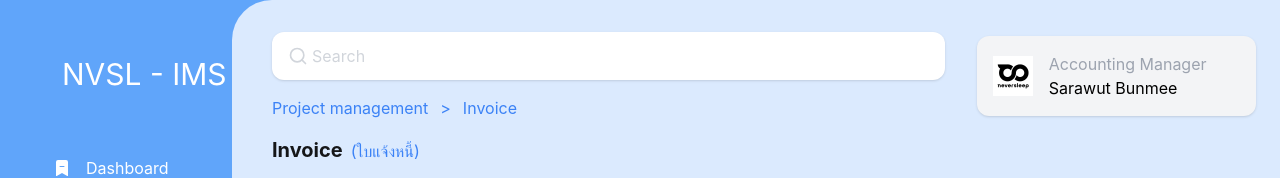
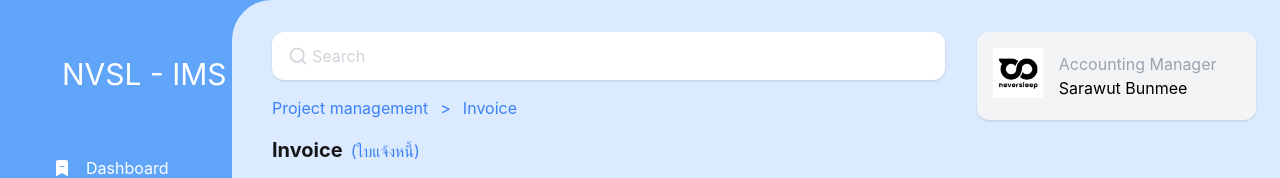
Before and after one commit to owutowut/NeverSleep-FE, a Next.js app: page / in a window 1280 px wide. Shown: the top 178 px of the page. Built offline with nearby package versions, Linux system fonts and the light colour scheme.

Commit message:
img to Image react

```diff
--- a/components/Profile.js
+++ b/components/Profile.js
@@ -1,10 +1,11 @@
 import React from 'react';
+import Image from 'next/image'
 
 const Profile = () => {
     return (
         <div className='flex p-4 space-x-4 bg-gray-100 rounded-xl shadow lg:w-2/5 lg:self-center'>
             <div className='self-center'>
-                <img className='h-10 w-10' src="/neverSleepIcon.png" alt='Profile'/>
+                <Image width={50} height={50} src="/neverSleepIcon.png" alt='Profile'/>
             </div>
             <div className='self-center'>
                 <p className='text-gray-400'>Accounting Manager</p>
```
